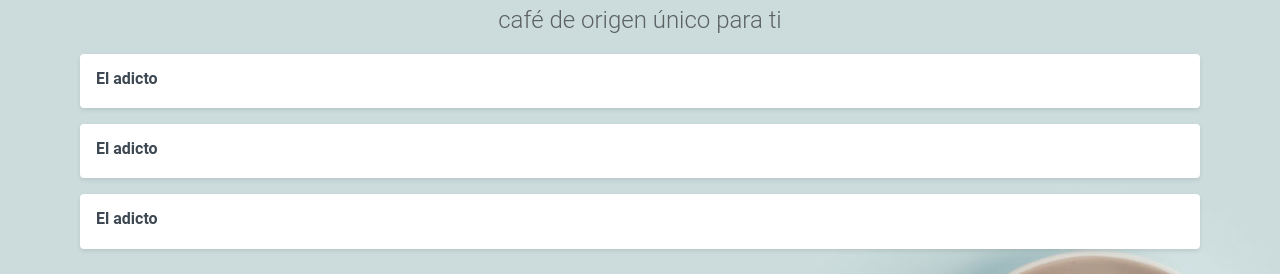
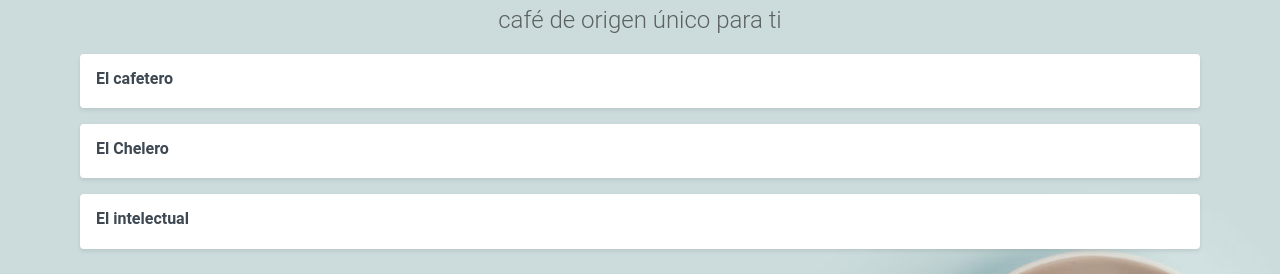
Before and after one commit to laloocolin10/DADM-2024B, a Vue app: page / in a window 1280 px wide. Shown: the part 176-450 px from the top of the page. Built offline with nearby package versions, Linux system fonts and the light colour scheme.

Commit message:
✨S03S03 Properties

```diff
--- a/src/App.vue
+++ b/src/App.vue
@@ -1,7 +1,8 @@
 <script setup>
+import { ref } from 'vue';
 import planItem from './components/plan-item.vue';
+const plans = ref(['El cafetero', 'El Chelero', 'El intelectual']);
 </script>
-
 <template>
   <header>
     <div style="text-align: center;">
@@ -18,10 +19,9 @@
     </h2>
 
         <div class="plans">
-      <plan-item>El soltero</plan-item>
-      <plan-item>El Curioso</plan-item>
-      <plan-item>El Adicto</plan-item>
-    </div>
+          <plan-item v-for="plan in plans" :key="plan" :name="plan"/>
+        </div>
+
   </div>
 </template>
 
--- a/src/components/plan-item.vue
+++ b/src/components/plan-item.vue
@@ -2,16 +2,23 @@
   <div class="plan">
     <div class="description">
       <span class="title">
-        El adicto
+       {{ name }}
       </span>
     </div>
   </div>
   </template>
 
   <script setup>
-
+  //usando macro para definir las props
+  //defineProps(['name', 'planIcon']);
+  defineProps ({
+    name: {
+      type: String,
+      required: true
+    }
+});
   </script>
 
-  <style lang="scss" scoped>
+  <style scoped>
 
   </style>
```
